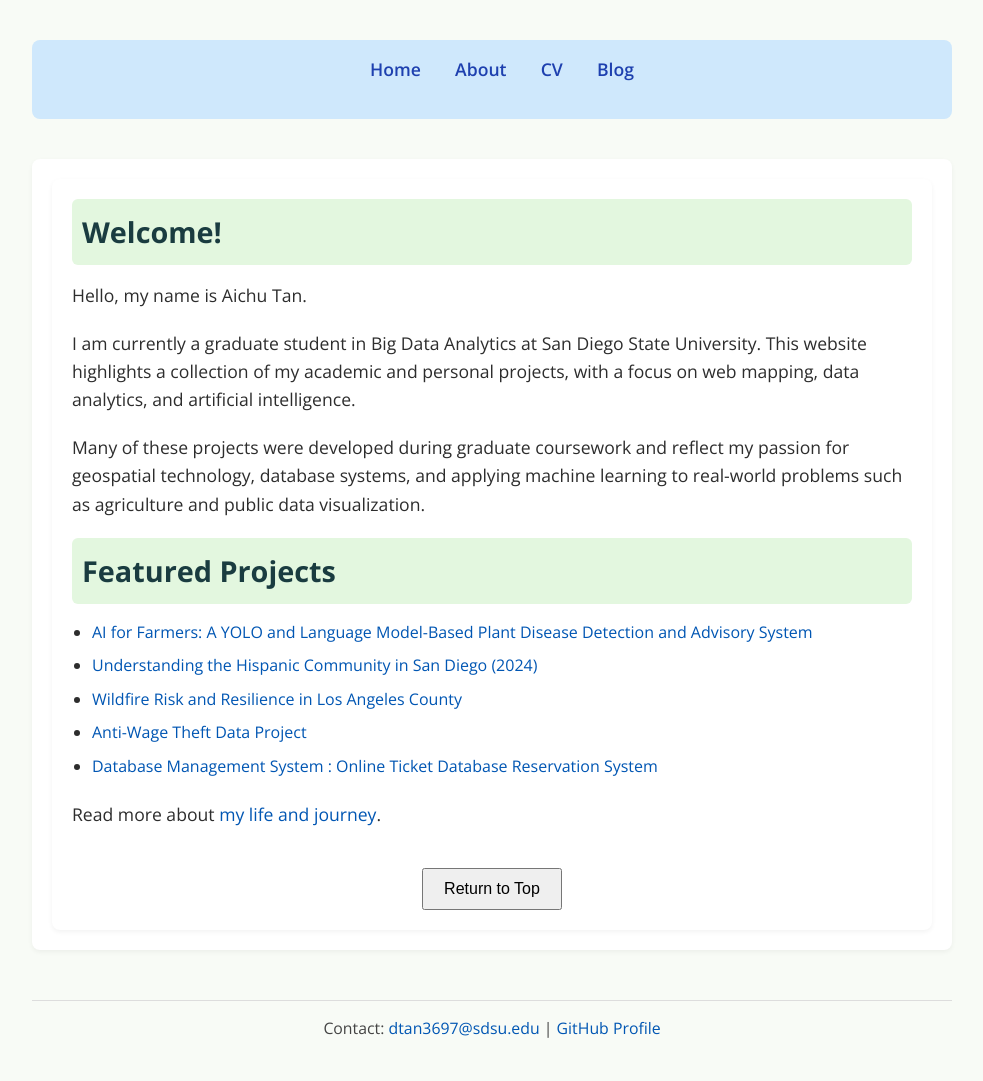
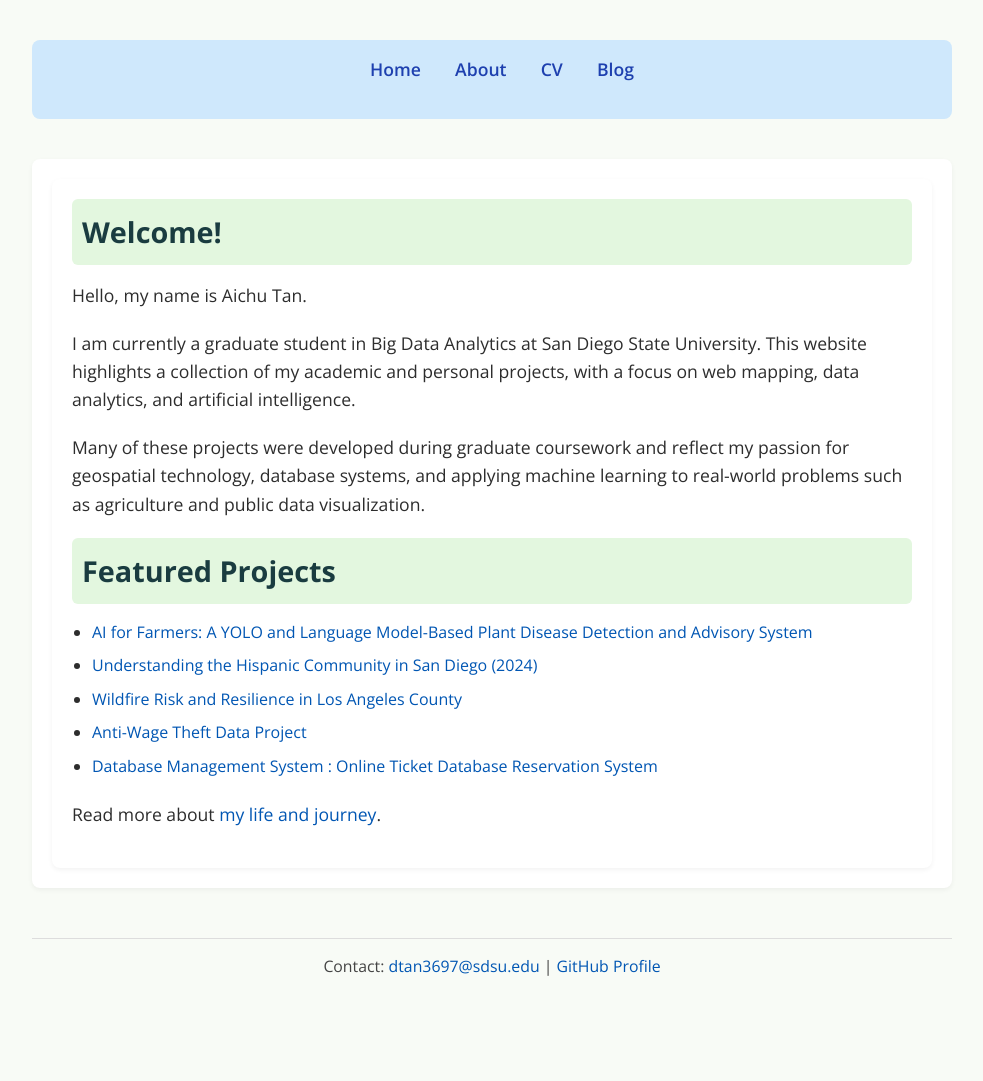
Before and after one commit to AichuTan/MyPortfolio, a Jekyll site: the page built from index.html, in a window 1280 px wide. Shown: the whole page, without its empty margins (148-1131 px from the left). Built offline with Jekyll 4.4.1, drawn with Linux system fonts in a browser that asks for light colours; after the commit the page ends 1019 px from its top, so only the background shows below that.

Commit message:
Update index.html

```diff
--- a/index.html
+++ b/index.html
@@ -43,18 +43,7 @@ title: Aichu Tan- My Portfolio
       </ul>
 
       <p>Read more about <a href="{{ '/about/' | relative_url }}">my life and journey</a>.</p>
-          <!-- Return to Top Button -->
-      <div style="text-align: center; margin-top: 40px;">
-        <button onclick="scrollToTop()" style="padding: 10px 20px; font-size: 16px;">Return to Top</button>
-      </div>
 
-      <script>
-        function scrollToTop() {
-          window.scrollTo({
-            top: 0,
-            behavior: 'smooth'
-          });
-        }
-      </script>
+
       </div>
     </main>
```
